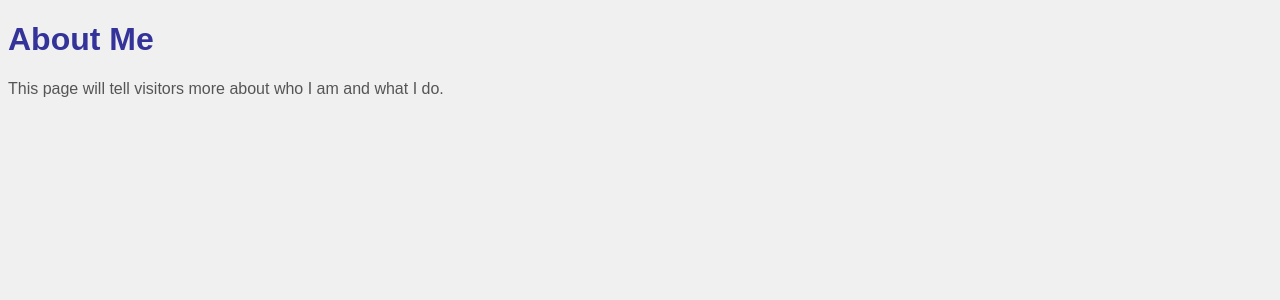
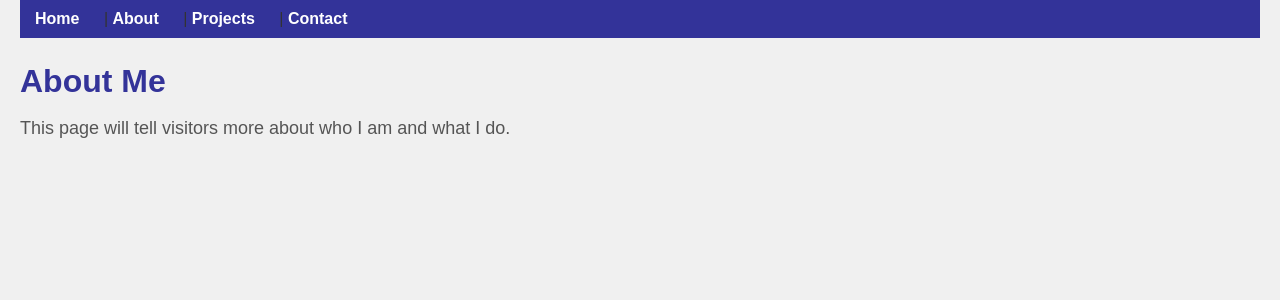
Before and after one commit to TamTran00/portfolio-site, a Flask app: page /about in a window 1280 px wide. Shown: the top 300 px of the page. Run offline with Flask 3, Linux system fonts and the light colour scheme.

Commit message:
Create About and Projects pages, add navigation links, and apply basic CSS styling

```diff
--- a/app.py
+++ b/app.py
@@ -10,5 +10,13 @@ def home():
 def about():
     return render_template("about.html")
 
+@app.route("/projects")
+def projects():
+    return render_template("projects.html")
+
+@app.route("/contact")
+def contact():
+    return render_template("contact.html")
+
 if __name__ == "__main__":
     app.run(debug=True)
--- a/static/style.css
+++ b/static/style.css
@@ -1,13 +1,38 @@
 body{
     background-color: #f0f0f0;
     font-family: Arial, sans-serif;
+    margin: 0;
+    padding: 0 20px;
+    color: #333;
 
 }
 
+nav {
+    background-color: #333399;
+    padding: 10px 15px;
+    margin-bottom: 25px;
+}
+
+nav a {
+    color: white;
+    text-decoration: none;
+    margin-right: 20px;
+    font-weight: bold;
+    font-size: 16px;
+}
+
+nav a:hover {
+    text-decoration: underline;
+}
+
+
 h1 {
     color: #333399;
+    margin-bottom: 15px;
 }
+
 
 p {
     color: #555555;
+    font-size: 18px;
 }
--- a/templates/about.html
+++ b/templates/about.html
@@ -5,6 +5,12 @@
     <link rel="stylesheet" href="{{ url_for('static', filename='style.css') }}">
 </head>
 <body>
+    <nav>
+        <a href="/">Home</a> |
+        <a href="/about">About</a> |
+        <a href="/projects">Projects</a> |
+        <a href="/contact">Contact</a>
+    </nav>
     <h1>About Me</h1>
     <p>This page will tell visitors more about who I am and what I do.</p>
 </body>
```
Also changed, not shown: templates/contact.html (added, +17 -0 lines), templates/projects.html (added, +18 -0 lines).
